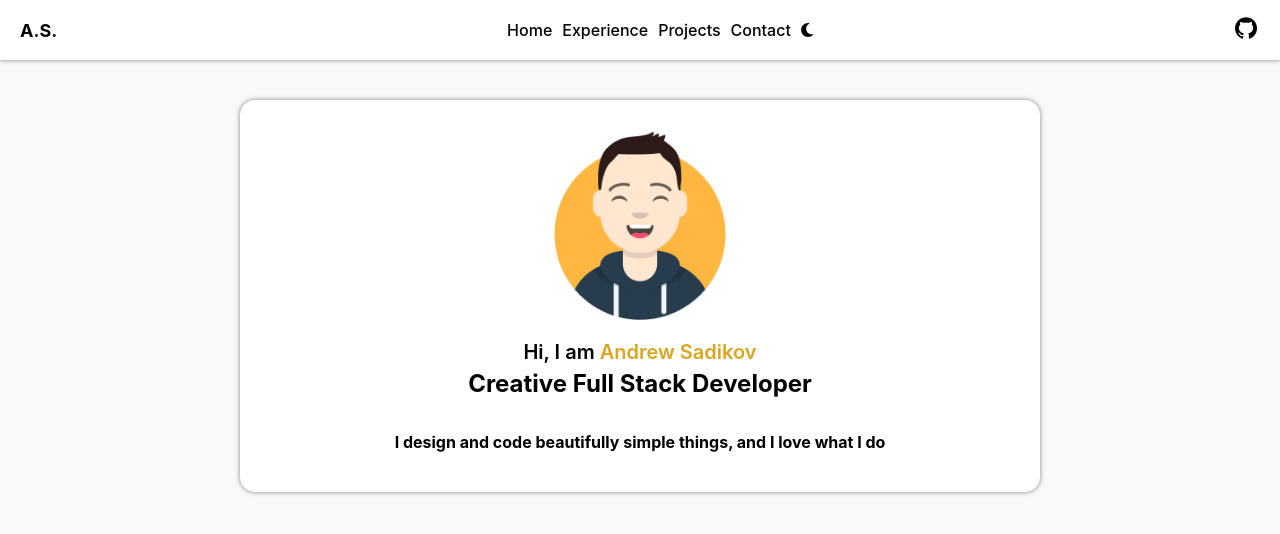
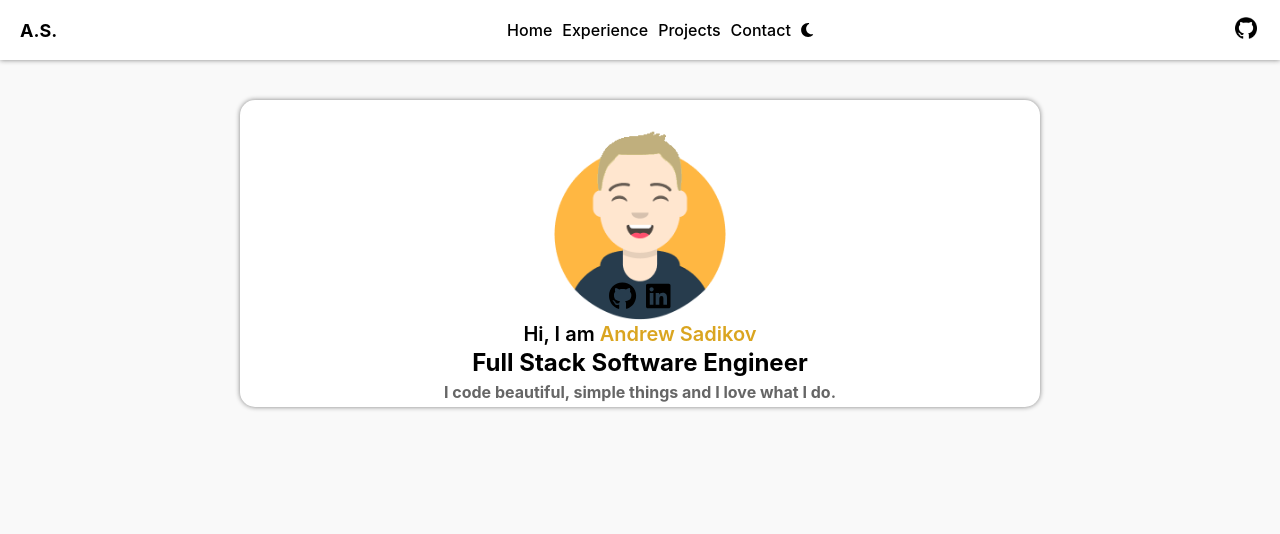
Before and after one commit to AndrewSadikov/ReactPortfolio, a React (Create React App) app: page / in a window 1280 px wide. Shown: the top 534 px of the page. Built offline with nearby package versions, Linux system fonts and the light colour scheme.

Commit message:
Logo trimmed

```diff
--- a/src/components/home.js
+++ b/src/components/home.js
@@ -1,3 +1,6 @@
+import { FontAwesomeIcon } from "@fortawesome/react-fontawesome";
+import { faGithub, faLinkedin } from "@fortawesome/free-brands-svg-icons";
+
 const Home = (props) => {
   return (
     <div className="container">
@@ -5,17 +8,25 @@ const Home = (props) => {
         className={props.darkMode ? "section-main" : "section-main-dark"}
       >
         <img
-          className="main-logo"
+          className="home-logo"
           alt=""
           src={require("../images/avatar.png")}
         ></img>
-        <h2 className="main-subtitle">
+        <div className="home-sm">
+          <FontAwesomeIcon icon={faGithub} className="home-sm-icon" />
+          <FontAwesomeIcon icon={faLinkedin} className="home-sm-icon" />
+        </div>
+        <h1 className="home-subtitle">
           Hi, I am <span className="gold">Andrew Sadikov</span>
-        </h2>
-        <h1 className="main-title">Creative Full Stack Developer</h1>
-        <h3 className="main-smalltitle">
-          I design and code beautifully simple things, and I love what I do
-        </h3>
+        </h1>
+        <h1 className="home-title">Full Stack Software Engineer</h1>
+        <h1
+          className={
+            props.darkMode ? "home-smalltitle" : "home-smalltitle-dark"
+          }
+        >
+          I code beautiful, simple things and I love what I do.
+        </h1>
       </section>
     </div>
   );
--- a/src/index.css
+++ b/src/index.css
@@ -97,36 +97,6 @@ code {
   align-items: center;
 }
 
-.main-title {
-  font-size: 24px;
-  font-weight: 700;
-  margin: 0px 10px;
-  text-align: center;
-}
-
-.main-subtitle {
-  margin: 0px 10px;
-  margin-top: 20px;
-  margin-bottom: 5px;
-  font-size: 20px;
-  font-weight: 600;
-  text-align: center;
-}
-
-.main-smalltitle {
-  margin: 0px 10px;
-  margin-top: 34px;
-  margin-bottom: 40px;
-  font-size: 16px;
-  font-weight: 200px;
-  text-align: center;
-}
-
-.main-logo {
-  padding-top: 20px;
-  max-height: 200px;
-}
-
 .section-main-dark {
   background-color: var(--dark-background);
   color: white;
@@ -140,14 +110,62 @@ code {
   align-items: center;
 }
 
-h3 {
-  margin-top: 30px;
+.home-title {
+  font-size: 24px;
+  font-weight: 700;
+  margin: 0px 10px;
+  text-align: center;
 }
 
-p {
+.home-subtitle {
+  margin: 2px 10px;
+  font-size: 20px;
+  font-weight: 600;
   text-align: center;
-  margin: 5px;
-  margin-bottom: 30px;
+}
+
+.home-smalltitle {
+  color: #666666;
+  margin: 5px 10px;
+  font-size: 16px;
+  font-weight: 500px;
+  text-align: center;
+}
+
+.home-smalltitle-dark {
+  color: white;
+  margin: 5px 10px;
+  font-size: 16px;
+  font-weight: 500px;
+  text-align: center;
+  padding-bottom: 40px;
+}
+
+.home-logo {
+  padding-top: 20px;
+  max-height: 200px;
+}
+
+.home-sm {
+  position: absolute;
+  margin: 180px 10px;
+  display: flex;
+  align-items: center;
+  justify-content: space-between;
+  height: 32px;
+}
+
+.home-sm-icon {
+  margin: 0px 5px;
+  font-size: 28px;
+  transition: all 0.2s ease-in-out;
+}
+
+.home-sm-icon:hover {
+  cursor: pointer;
+  transition: all 0.2s ease-in-out;
+  font-size: 32px;
+  margin: 0px 5px;
 }
 
 @media (max-width: 600px) {
```
Also changed, not shown: src/images/avatar.png.
